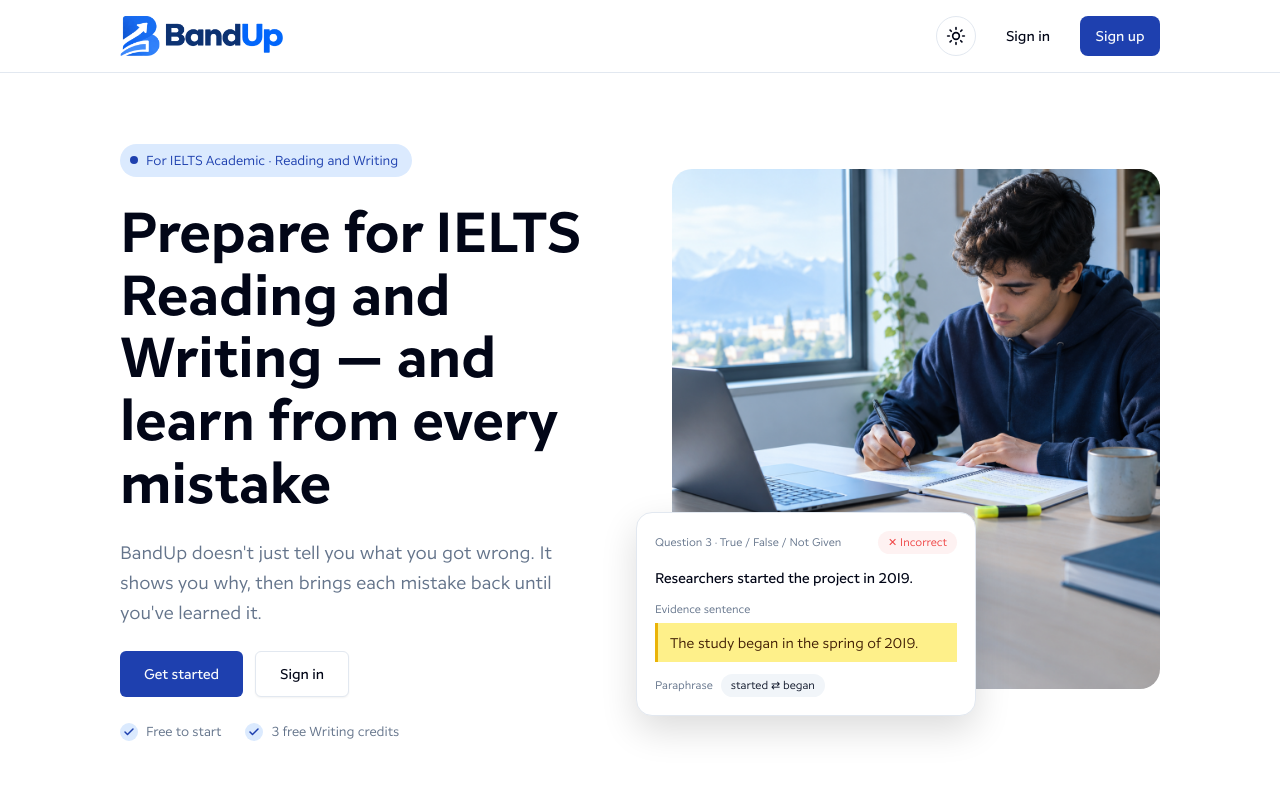
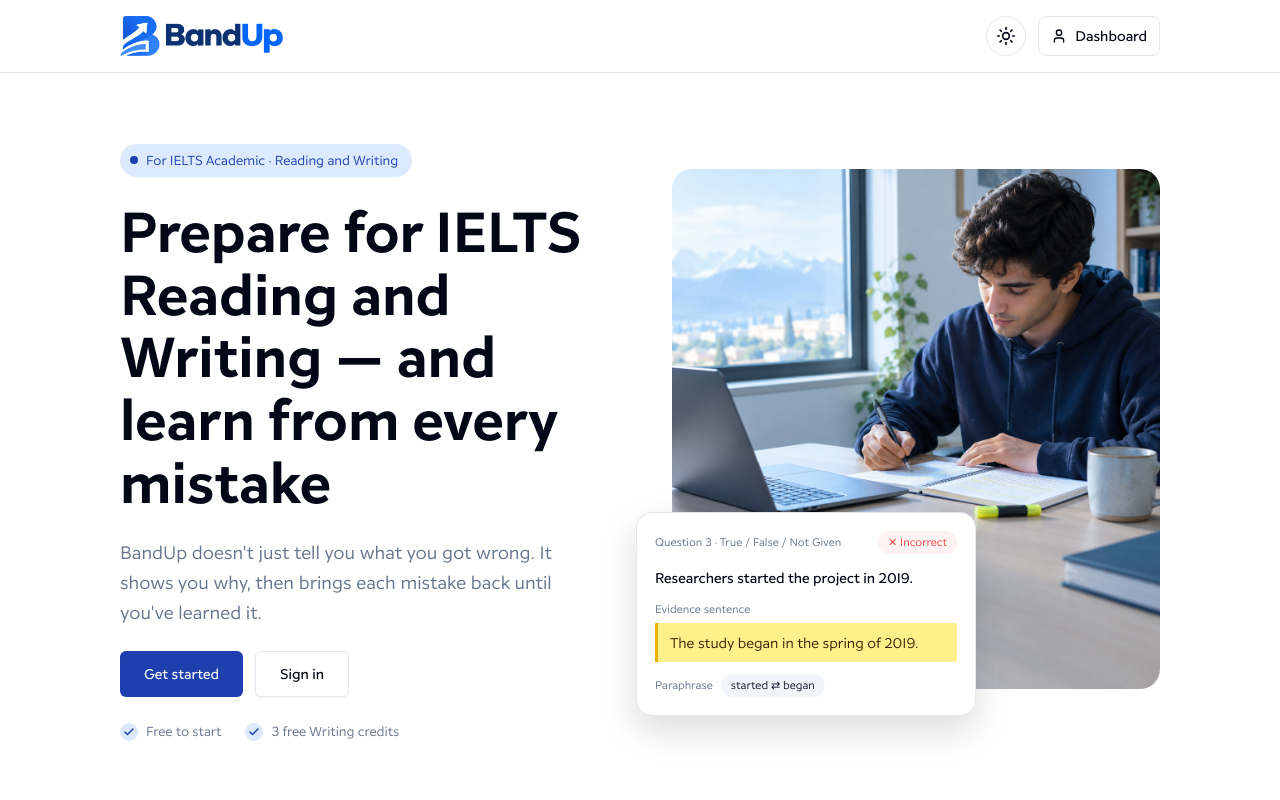
Before and after one commit to SE-AgileSquad/BandUpFront, a Next.js app: page / in a window 1280 px wide. Shown: the top 800 px of the page. Built offline with nearby package versions, Linux system fonts and the light colour scheme.

Commit message:
fix: fixed dashboard button ui in header

```diff
--- a/src/components/DashboardLink.tsx
+++ b/src/components/DashboardLink.tsx
@@ -1,24 +1,17 @@
+import { User } from "lucide-react";
 import Link from "next/link";
 
 export default function DashboardLink() {
   return (
     <Link
       href="/dashboard"
-      className="flex items-center gap-2 rounded-lg px-3 py-2 text-sm font-medium hover:bg-gray-100"
+      aria-label="Go to dashboard"
+      className="flex h-10 items-center gap-2 rounded-lg border border-border px-2 text-body font-medium text-foreground transition-colors hover:bg-muted md:px-3"
     >
-      <svg
-        xmlns="http://www.w3.org/2000/svg"
-        viewBox="0 0 24 24"
-        fill="none"
-        stroke="currentColor"
-        strokeWidth="1.5"
-        className="size-6"
-        aria-hidden="true"
-      >
-        <circle cx="12" cy="8" r="4" />
-        <path d="M4 20c0-4 3.6-6 8-6s8 2 8 6" />
-      </svg>
-      <span>Go to dashboard</span>
+      <span className="flex size-4 items-center justify-center rounded-full">
+        <User className="size-4" aria-hidden="true" />
+      </span>
+      <span className="hidden md:inline">Dashboard</span>
     </Link>
   );
 }
--- a/src/components/MainLayout.tsx
+++ b/src/components/MainLayout.tsx
@@ -9,7 +9,7 @@ type MainLayoutProps = {
 
 export default function MainLayout({
   children,
-  isLoggedIn = false,
+  isLoggedIn = true,
 }: MainLayoutProps) {
   return (
     <div className="flex min-h-screen flex-col">
```
